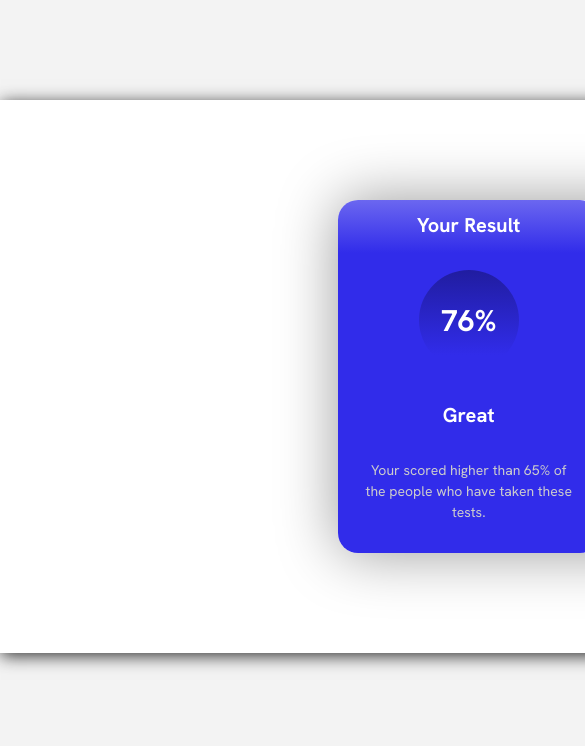
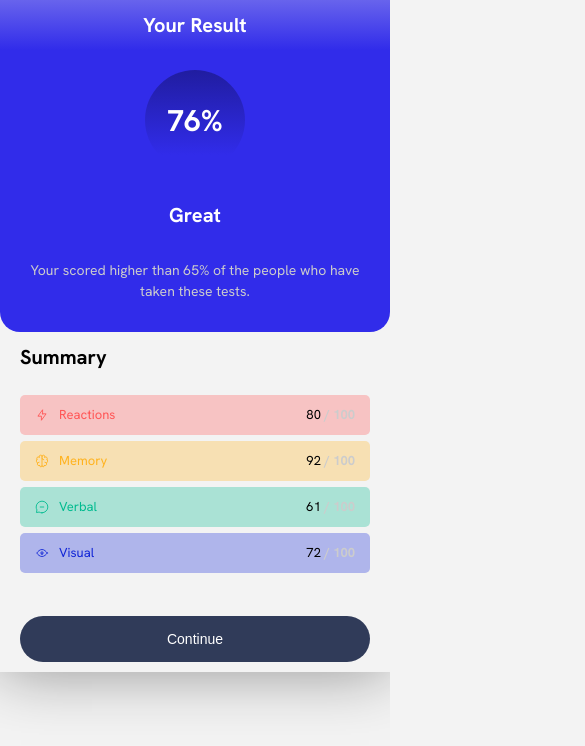
Before and after one commit to AnilC07/results-summary-component-main-HTML-CSS, a website: page index.html in a window 390 px wide. Shown: the top 746 px of the page, 585 px wide, since content can reach past the window. Drawn offline with Linux system fonts and the light colour scheme.

Commit message:
fix responsive for modile

```diff
--- a/index.html
+++ b/index.html
@@ -15,7 +15,7 @@
 
   <link rel="stylesheet" href="/css/main.css">
 
-  <title>Frontend Mentor | Results summary component</title>
+  <title>Results summary component</title>
 
 </head>
 
--- a/style/main.scss
+++ b/style/main.scss
@@ -3,7 +3,7 @@
 $font: 'Hanken Grotesk',
 sans-serif;
 // Colors
-$color-primary: linear-gradient(to top,rgb(49, 44, 234) 85%, rgba(50, 44, 234, 0.721) 100%);
+$color-primary: linear-gradient(to top, rgb(49, 44, 234) 85%, rgba(50, 44, 234, 0.721) 100%);
 $color-bg: rgba(240, 240, 240, .8);
 $color-text: #ccc;
 
@@ -28,13 +28,14 @@ body {
 }
 
 .container {
-    width: 1200px;
-    margin: 10rem auto;
-    padding: 10rem 0;
-    background-color: white;
-    position: relative;
-    box-shadow: 1px 3px 16px #333;
+    display: flex;
+    align-items: center;
+    justify-content: center;
+
+    margin: 100px 0;
 }
+
+
 
 .summary {
     width: 525px;
@@ -44,7 +45,7 @@ body {
     position: relative;
     border-radius: 3rem;
     border-radius: 20px;
-    box-shadow: 0px 0 60px rgba(0,0,0,.4);
+    box-shadow: 0px 0 60px rgba(0, 0, 0, .4);
     display: flex;
 
     &__left {
@@ -58,7 +59,7 @@ body {
         border-radius: 0rem 2rem 2rem 0rem;
         padding-bottom: 3rem;
 
-        .result-text{
+        .result-text {
             font-size: 2rem;
             font-weight: 700;
             color: white;
@@ -77,21 +78,21 @@ body {
             -moz-border-radius: 50%;
             -ms-border-radius: 50%;
             -o-border-radius: 50%;
-            background: linear-gradient(to top,rgba(50, 44, 234, 0.027) 15%, rgba(1, 0, 22, 0.721) 190%);
+            background: linear-gradient(to top, rgba(50, 44, 234, 0.027) 15%, rgba(1, 0, 22, 0.721) 190%);
         }
 
-        .score{
-            color:white;
+        .score {
+            color: white;
             font-size: 3rem;
             font-weight: 700;
 
-            &-comment{
+            &-comment {
                 font-size: 2rem;
                 font-weight: 700;
                 color: white;
             }
 
-            &-description{
+            &-description {
                 font-size: 1.4rem;
                 color: $color-text;
                 text-align: center;
@@ -173,7 +174,7 @@ body {
 
         .btn {
             margin-top: 4rem;
-            background: rgb(48,59,89);
+            background: rgb(48, 59, 89);
             font-size: 1.4rem;
             font-weight: 500;
             color: white;
@@ -182,9 +183,47 @@ body {
             padding: 1.5rem 0;
             cursor: pointer;
 
-            &:active{
-                background:$color-primary;
+            &:active {
+                background: $color-primary;
             }
         }
     }
 }
+
+@media only screen and (max-width:530px) {
+    .container {
+        display: block;
+        margin:0
+    }
+
+    .summary {
+        width: 100%;
+        margin: 0;
+        font-size: 1.3rem;
+        overflow: unset;
+        position: relative;
+        border-radius: 0rem;
+        // border-radius: 20px;
+        box-shadow: 0px 0 60px rgba(0, 0, 0, .4);
+        display: flex;
+        flex-direction: column;
+        align-items: center;
+
+
+        &__left {
+            width: 100%;
+            background: $color-primary;
+            padding: 1rem 2.5rem;
+            display: flex;
+            flex-direction: column;
+            align-items: center;
+            gap: 3rem;
+            border-radius: 0rem 0rem 2rem 2rem;
+            padding-bottom: 3rem;
+        }
+
+        &__right {
+            width: 100%;
+        }
+    }
+}
```
Also changed, not shown: css/main.css.
